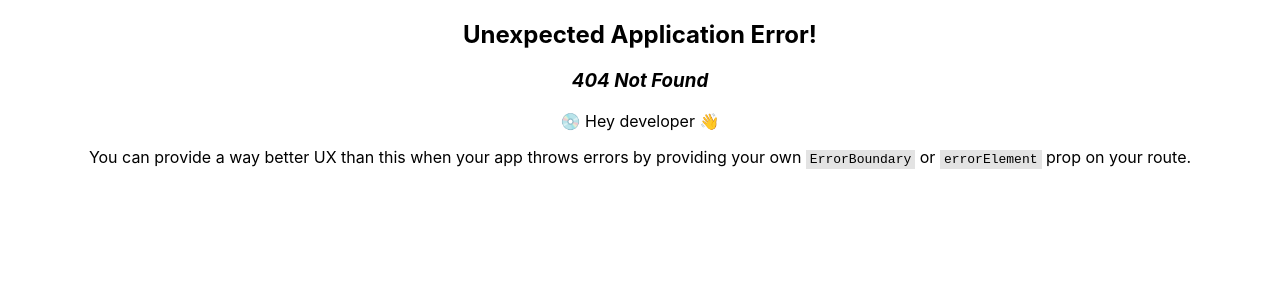
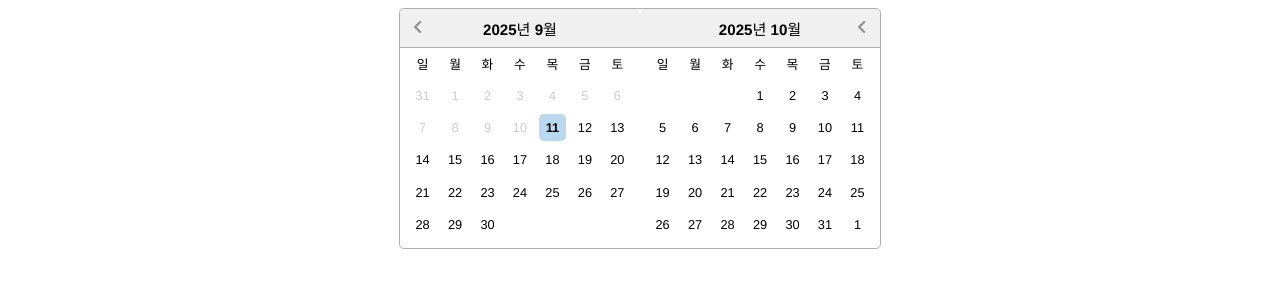
Before and after one commit to sakamoto-jun/react-travel-plan, a React (Vite) app in the folder client/: page /plan/1 in a window 1280 px wide. Before the commit this address had no page. Shown: the top 300 px of the page. Built offline with nearby package versions, Linux system fonts and the light colour scheme.

Commit message:
feat: DatePicker 커스텀 및 추가

```diff
--- /dev/null
+++ b/client/src/components/plan/TravelDateSelector.css
@@ -0,0 +1,57 @@
+.custom-datepicker {
+  @apply px-20 pt-36 pb-20 rounded-16 border-2 border-gray200 bg-bg2 overflow-hidden;
+}
+
+.custom-datepicker .react-datepicker__navigation {
+  @apply static w-auto h-auto;
+}
+
+.custom-datepicker .react-datepicker__header--custom {
+  @apply p-0 mx-12 mb-14 bg-transparent border-b-0;
+}
+
+.custom-datepicker .react-datepicker__current-month {
+  @apply text-20 font-bold tracking-[0.38px] leading-[24px];
+}
+
+.custom-datepicker .react-datepicker__month-container {
+  @apply mr-28;
+}
+
+.custom-datepicker .react-datepicker__month-container:last-child {
+  @apply mr-0;
+}
+
+.custom-datepicker .react-datepicker__month {
+  @apply m-0;
+}
+
+.custom-datepicker .react-datepicker__day-name,
+.custom-datepicker .react-datepicker__day,
+.custom-datepicker .react-datepicker__time-name {
+  @apply w-30 leading-[30px] m-6;
+}
+
+.custom-datepicker .react-datepicker__day-name {
+  @apply text-13 text-gray400 font-medium;
+}
+
+.custom-datepicker .react-datepicker__sunday {
+  @apply text-[#F43A3A];
+}
+
+.custom-datepicker .react-datepicker__day--in-range,
+.custom-datepicker .react-datepicker__day--in-selecting-range,
+.react-datepicker__day--keyboard-selected,
+.custom-datepicker .react-datepicker__day:not([aria-disabled=true]):hover {
+  @apply bg-gray200 rounded-4;
+}
+
+.custom-datepicker .react-datepicker__day--range-start,
+.custom-datepicker .react-datepicker__day--selecting-range-start,
+.custom-datepicker .react-datepicker__day--range-end,
+.custom-datepicker .react-datepicker__day--selecting-range-end,
+.custom-datepicker .react-datepicker__day--in-selecting-range:not([aria-disabled=true]):hover,
+.custom-datepicker .react-datepicker__day--in-range:not([aria-disabled=true]):hover {
+  @apply bg-gray900 text-white;
+}
--- /dev/null
+++ b/client/src/components/plan/TravelDateSelector.tsx
@@ -0,0 +1,89 @@
+import LeftArrowIcon from "@/assets/icons/keyboard_arrow_left.svg?react";
+import { ko } from "date-fns/locale";
+import { useMemo, useState } from "react";
+import DatePicker, {
+  type ReactDatePickerCustomHeaderProps,
+} from "react-datepicker";
+import "react-datepicker/dist/react-datepicker.css";
+import "./TravelDateSelector.css";
+
+const TravelDateSelector = () => {
+  const today = new Date();
+  const [startDate, setStartDate] = useState<Date | null>(null);
+  const [endDate, setEndDate] = useState<Date | null>(null);
+  const monthsShown = useMemo(() => 2, []);
+
+  const handleChange = ([startDay, endDay]: [Date | null, Date | null]) => {
+    setStartDate(startDay);
+    setEndDate(endDay);
+  };
+
+  const maxDate =
+    startDate && !endDate
+      ? new Date(
+          startDate.getFullYear(),
+          startDate.getMonth(),
+          startDate.getDate() + 10
+        )
+      : undefined;
+
+  return (
+    <DatePicker
+      inline
+      monthsShown={monthsShown}
+      selectsRange
+      startDate={startDate}
+      endDate={endDate}
+      minDate={today}
+      maxDate={maxDate}
+      locale={ko}
+      onChange={handleChange}
+      calendarClassName="custom-datepicker"
+      dayClassName={(date) =>
+        date.getDay() === 0 ? "react-datepicker__sunday" : ""
+      }
+      renderCustomHeader={({
+        monthDate,
+        customHeaderCount,
+        decreaseMonth,
+        increaseMonth,
+      }: ReactDatePickerCustomHeaderProps) => (
+        <div className="flex justify-between items-center">
+          <button
+            aria-label="Previous Month"
+            className={
+              "react-datepicker__navigation react-datepicker__navigation--previous"
+            }
+            style={{
+              visibility: customHeaderCount === 0 ? "visible" : "hidden",
+            }}
+            onClick={decreaseMonth}
+          >
+            <LeftArrowIcon />
+          </button>
+          <span className="react-datepicker__current-month">
+            {monthDate.toLocaleString("ko-KR", {
+              month: "long",
+              year: "numeric",
+            })}
+          </span>
+          <button
+            aria-label="Next Month"
+            className={
+              "react-datepicker__navigation react-datepicker__navigation--next"
+            }
+            style={{
+              visibility:
+                customHeaderCount === monthsShown - 1 ? "visible" : "hidden",
+            }}
+            onClick={increaseMonth}
+          >
+            <LeftArrowIcon className="scale-x-[-1]" />
+          </button>
+        </div>
+      )}
+    />
+  );
+};
+
+export default TravelDateSelector;
--- /dev/null
+++ b/client/src/pages/plan/City.tsx
@@ -0,0 +1,7 @@
+import TravelDateSelector from "@/components/plan/TravelDateSelector";
+
+const PlanCity = () => {
+  return <TravelDateSelector />;
+};
+
+export default PlanCity;
--- a/client/src/routes.tsx
+++ b/client/src/routes.tsx
@@ -5,6 +5,7 @@ import { createBrowserRouter } from "react-router-dom";
 const RegisterCity = lazy(() => import("@/pages/admin/RegisterCity"));
 const RegisterCountry = lazy(() => import("@/pages/admin/RegisterCountry"));
 const Home = lazy(() => import("@/pages/home/Home"));
+const PlanCity = lazy(() => import("@/pages/plan/City"));
 
 const router = createBrowserRouter([
   {
@@ -36,6 +37,14 @@ const router = createBrowserRouter([
       </Suspense>
     ),
   },
+  {
+    path: "/plan/:city",
+    element: (
+      <Suspense fallback={<Loading />}>
+        <PlanCity />
+      </Suspense>
+    ),
+  },
 ]);
 
 export default router;
--- a/package.json
+++ b/package.json
@@ -14,10 +14,12 @@
   "dependencies": {
     "@tanstack/react-query": "^5.89.0",
     "clsx": "^2.1.1",
+    "date-fns": "^4.1.0",
     "express": "^5.1.0",
     "nedb": "^1.8.0",
     "pretendard": "^1.3.9",
     "react": "^19.1.1",
+    "react-datepicker": "^8.7.0",
     "react-dom": "^19.1.1",
     "react-router-dom": "^7.8.2",
     "zustand": "^5.0.8"
--- a/tailwind.config.js
+++ b/tailwind.config.js
@@ -9,7 +9,7 @@ const px0_20 = Object.fromEntries(
 );
 
 export default {
-  content: ["./client/index.html", "./client/src/**/*.{js,jsx,ts,tsx}"],
+  content: ["./client/index.html", "./client/src/**/*.{js,jsx,ts,tsx,css}"],
   theme: {
     extend: {
       spacing: px0_200,
```
Also changed, not shown: 2 other files (tests, documents, lock files or other folders).
